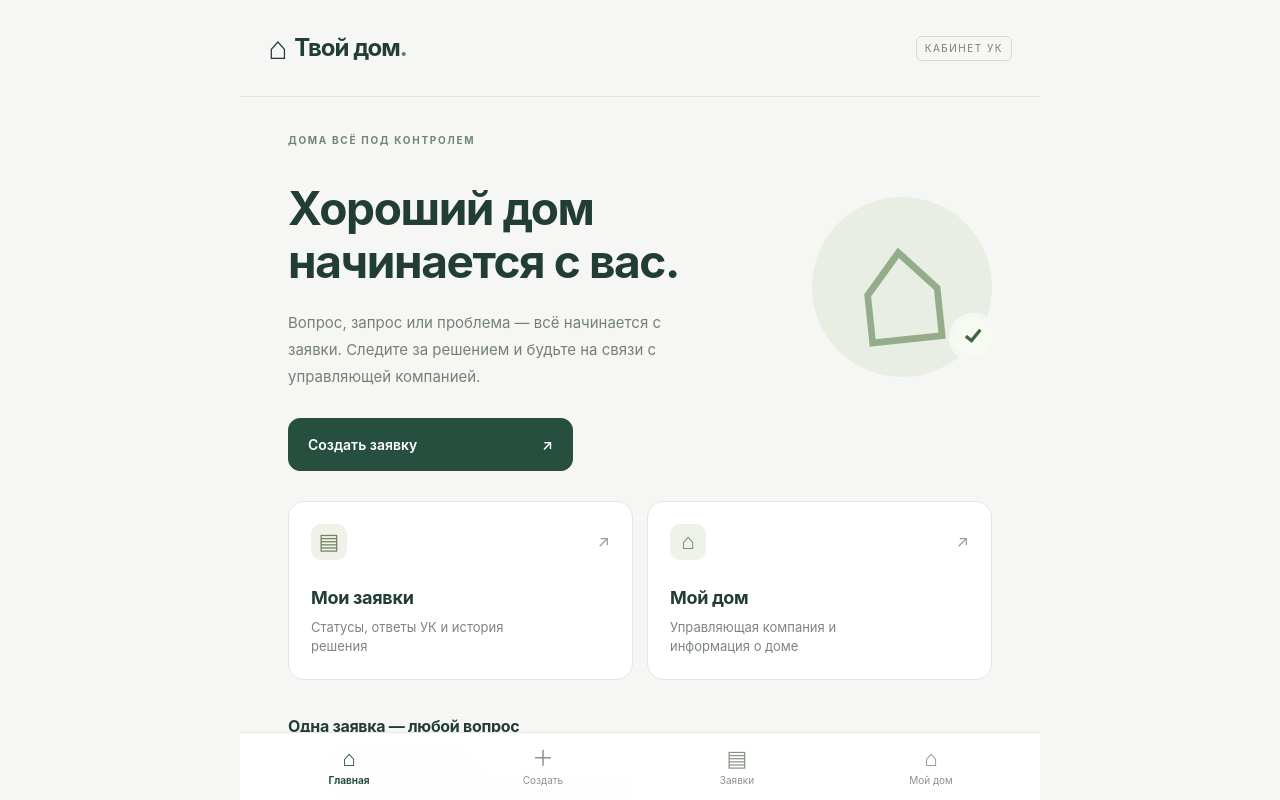
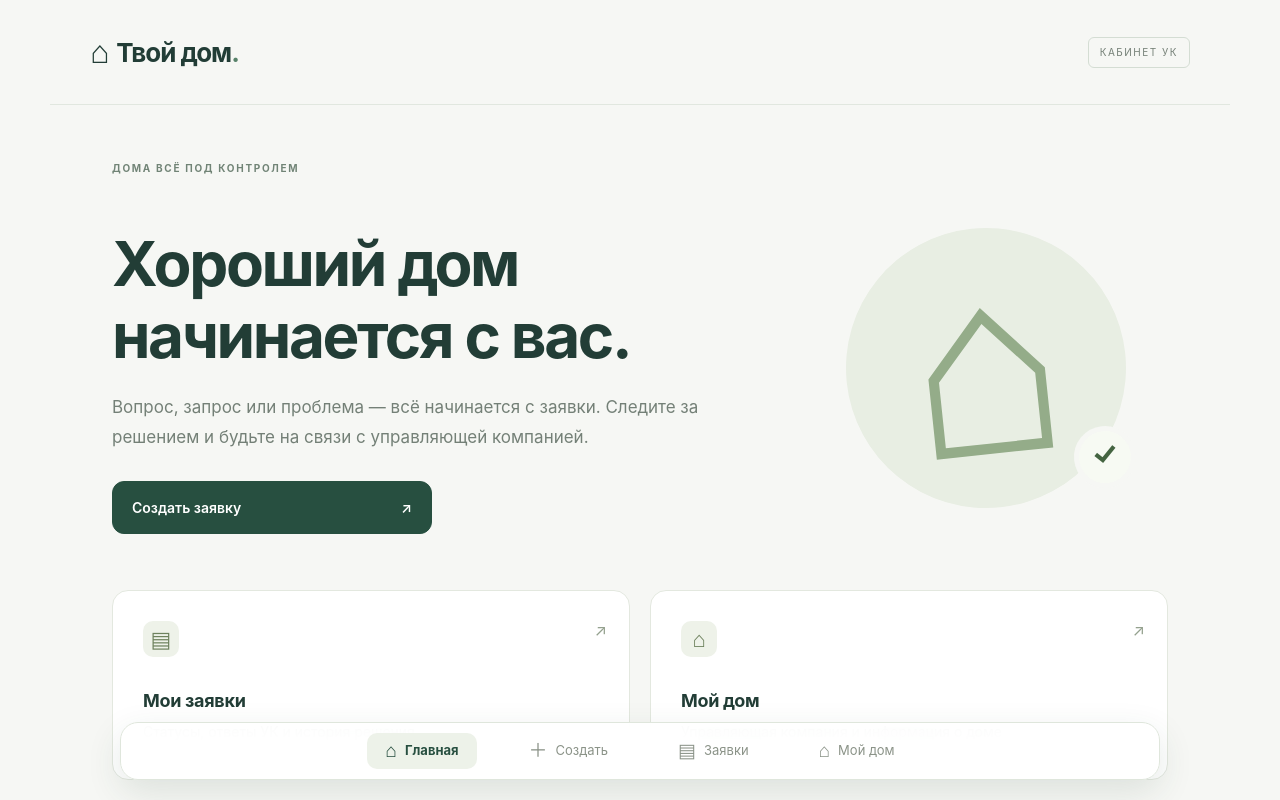
Before and after one commit to aartmoon/max, a React (Vite) app in the folder frontend/: page / in a window 1280 px wide. Shown: the top 800 px of the page. Built offline with nearby package versions, Linux system fonts and the light colour scheme.

Commit message:
front fixes

```diff
--- a/frontend/src/styles.css
+++ b/frontend/src/styles.css
@@ -788,6 +788,159 @@ select:focus {
 .bottom-nav a {
   min-width: 60px;
 }
+@media (min-width: 900px) {
+  header {
+    max-width: 1180px;
+    padding: 28px 40px;
+  }
+  .brand {
+    font-size: 26px;
+  }
+  .demo-label {
+    padding: 7px 11px;
+  }
+  main {
+    max-width: 1120px;
+    padding: 56px 32px 132px;
+  }
+  h1 {
+    font-size: 44px;
+  }
+  .hero {
+    min-height: 390px;
+    padding: 36px 0 56px;
+  }
+  .hero h1 {
+    max-width: 660px;
+    font-size: 62px;
+    letter-spacing: -2.4px;
+  }
+  .hero p {
+    max-width: 600px;
+    font-size: 17px;
+  }
+  .house-art {
+    width: 280px;
+    height: 280px;
+    margin: 0 42px 18px 70px;
+  }
+  .house-art > span {
+    font-size: 260px;
+    line-height: 250px;
+  }
+  .house-art b {
+    width: 62px;
+    height: 62px;
+    font-size: 30px;
+  }
+  .hero .button {
+    min-width: 320px;
+  }
+  .action-grid {
+    gap: 20px;
+  }
+  .action-card {
+    min-height: 190px;
+    padding: 30px;
+  }
+  .action-card p {
+    max-width: 340px;
+    font-size: 14px;
+  }
+  .icon {
+    margin-bottom: 30px;
+  }
+  .how {
+    display: grid;
+    grid-template-columns: repeat(3, minmax(0, 1fr));
+    column-gap: 26px;
+    margin-top: 48px;
+  }
+  .how h2 {
+    grid-column: 1 / -1;
+    margin-bottom: 24px;
+  }
+  .how > div {
+    margin-bottom: 0;
+  }
+  .how p {
+    font-size: 14px;
+  }
+  .my-requests {
+    margin-top: 34px;
+    padding: 26px 30px;
+  }
+  .panel {
+    padding: 32px;
+  }
+  main > .form {
+    max-width: 780px;
+  }
+  .request-list {
+    display: grid;
+    grid-template-columns: repeat(2, minmax(0, 1fr));
+    gap: 18px;
+  }
+  .request-list .request-card {
+    min-height: 220px;
+    margin-bottom: 0;
+  }
+  .stat-grid {
+    gap: 18px;
+  }
+  .stat-grid > div {
+    padding: 24px;
+  }
+  .admin-filters {
+    grid-template-columns: repeat(3, minmax(0, 1fr));
+  }
+  .admin-filters label:first-child {
+    grid-column: auto;
+  }
+  .house-banner {
+    padding: 32px 38px;
+  }
+  .house-facts {
+    grid-template-columns: repeat(3, minmax(0, 1fr));
+  }
+  .detail dl {
+    display: grid;
+    grid-template-columns: 180px minmax(0, 1fr);
+    column-gap: 30px;
+  }
+  .detail dt,
+  .detail dd {
+    margin-top: 18px;
+  }
+  .request-text {
+    max-width: 780px;
+  }
+  .bottom-nav {
+    bottom: 20px;
+    width: min(calc(100% - 64px), 1040px);
+    justify-content: center;
+    gap: 34px;
+    padding: 10px 18px;
+    border: 1px solid #dfe6dc;
+    border-radius: 18px;
+    box-shadow: 0 12px 35px rgb(45 70 57 / 12%);
+  }
+  .bottom-nav a {
+    flex-direction: row;
+    gap: 8px;
+    min-width: 0;
+    padding: 8px 18px;
+    border-radius: 10px;
+    font-size: 13px;
+  }
+  .bottom-nav a span {
+    font-size: 19px;
+    line-height: 20px;
+  }
+  .bottom-nav a.active {
+    background: #edf2e9;
+  }
+}
 @media (max-width: 400px) {
   .stat-grid {
     gap: 7px;
```
Also changed, not shown: 2 other files (tests, documents, lock files or other folders).
